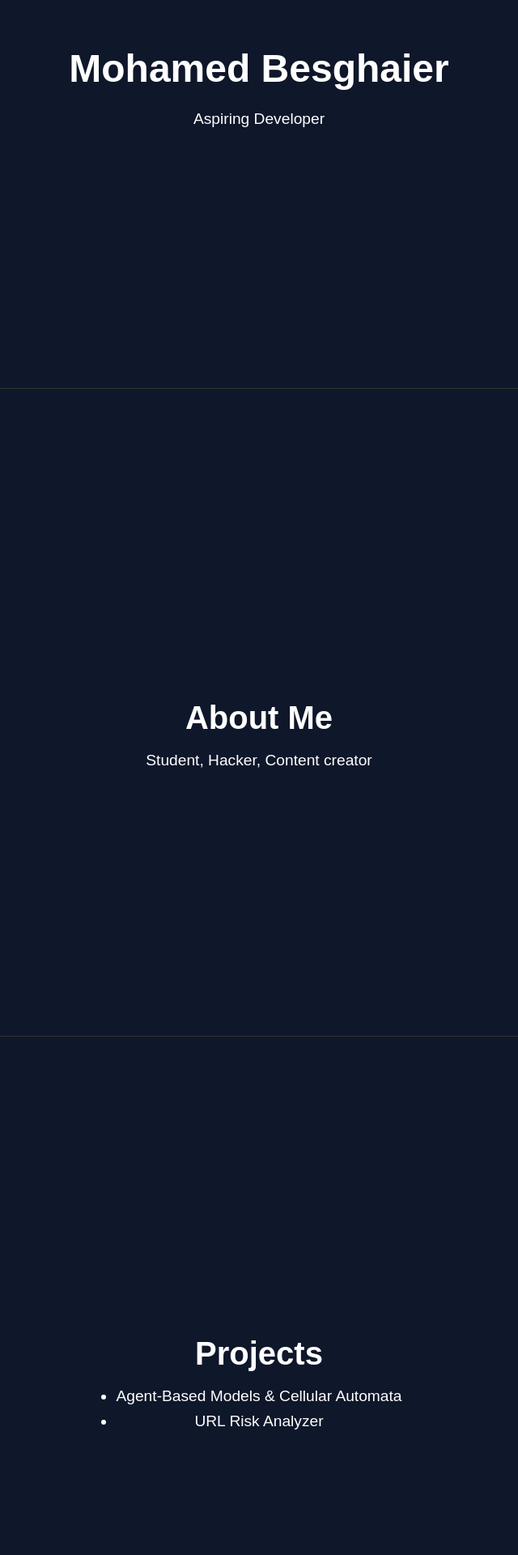
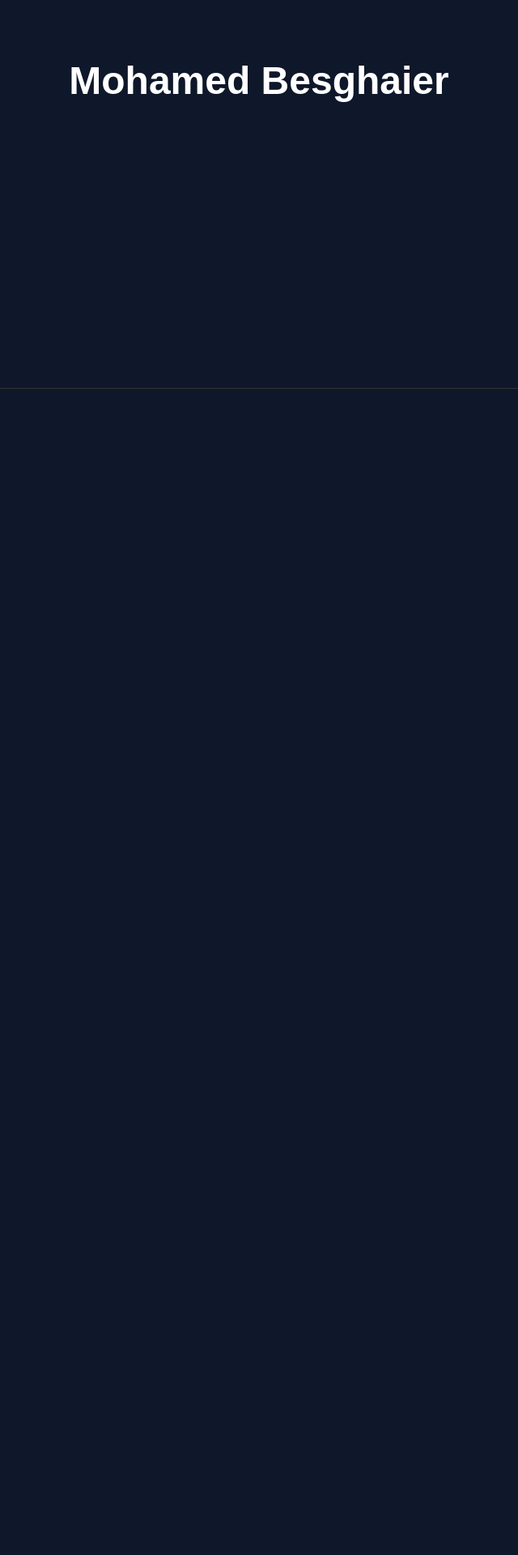
Before and after one commit to mohamed-besghaier/besghaier-portfolio, a React (Vite) app: page / in a window 1280 px wide. Shown: the part 320-2240 px from the top of the page at 81% size, without its empty margins (320-960 px from the left). After the commit the page ends 800 px from the top, so only its background shows below. Built offline with nearby package versions, Linux system fonts and the light colour scheme.

Commit message:
simple linking using router

```diff
--- a/package.json
+++ b/package.json
@@ -11,7 +11,8 @@
   },
   "dependencies": {
     "react": "^19.2.4",
-    "react-dom": "^19.2.4"
+    "react-dom": "^19.2.4",
+    "react-router-dom": "^7.13.2"
   },
   "devDependencies": {
     "@eslint/js": "^9.39.4",
--- a/src/App.jsx
+++ b/src/App.jsx
@@ -1,18 +1,21 @@
+import { BrowserRouter as Router, Routes, Route } from "react-router-dom";
 import Navbar from "./components/Navbar";
-import Hero from "./components/Hero";
-import About from "./components/About";
-import Projects from "./components/Projects";
-import Contact from "./components/Contact";
+import Hero from "./pages/Hero";
+import About from "./pages/About";
+import Projects from "./pages/Projects";
+import Contact from "./pages/Contact";
 
 function App() {
   return (
-    <>
-      <Navbar />
-      <Hero />
-      <About />
-      <Projects />
-      <Contact />
-    </>
+    <Router>
+      <Navbar /> {}
+      <Routes>
+        <Route path="/" element={<Hero />} />
+        <Route path="/about" element={<About />} />
+        <Route path="/projects" element={<Projects />} />
+        <Route path="/contact" element={<Contact />} />
+      </Routes>
+    </Router>
   );
 }
 
--- a/src/components/Navbar.jsx
+++ b/src/components/Navbar.jsx
@@ -1,10 +1,12 @@
+import { Link } from "react-router-dom";
+
 function Navbar() {
   return (
     <nav>
-      <a href="#hero">Home</a>
-      <a href="#about">About</a>
-      <a href="#projects">Projects</a>
-      <a href="#contact">Contact</a>
+      <Link to="/"> Home </Link>
+      <Link to="/about"> About </Link>
+      <Link to="/projects"> Projects </Link>
+      <Link to="/contact"> Contact </Link>
     </nav>
   );
 }
--- a/src/components/Hero.jsx
+++ b/src/pages/Hero.jsx
@@ -1,8 +1,7 @@
 function Hero() {
   return (
     <section id="hero">
-      <h1>Mohamed Besghaier</h1>
-      <p> Aspiring Developer </p>
+      <h1> Mohamed Besghaier </h1>
     </section>
   );
 }
```
Also changed, not shown: src/pages/About.jsx (renamed from src/components/About.jsx), src/pages/Contact.jsx (renamed from src/components/Contact.jsx), src/pages/Projects.jsx (renamed from src/components/Projects.jsx), 1 other file (tests, documents, lock files or other folders).
